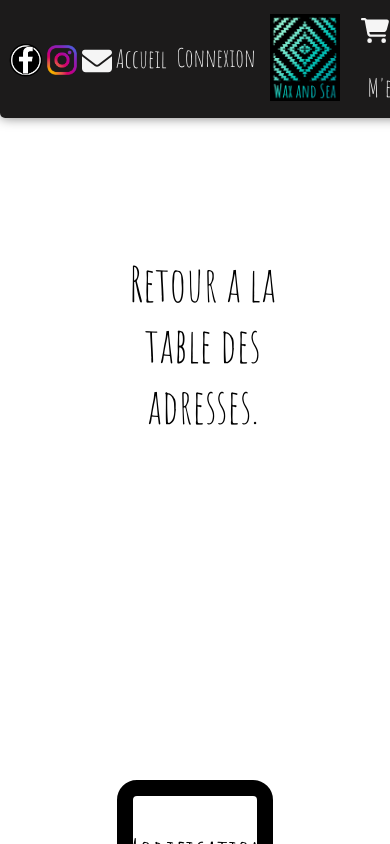
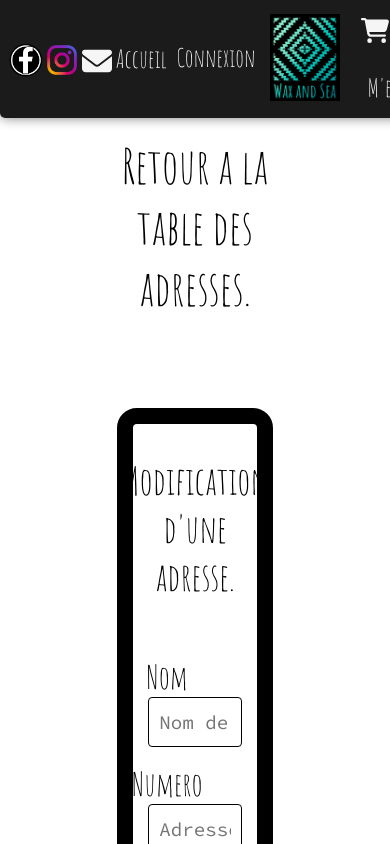
Before and after one commit to tristanlaulanie/waxandsea-front-dashboard, a React (Create React App) app: page /dashboard/adresses/set in a window 390 px wide. Shown: the top 844 px of the page. Built offline with nearby package versions, Linux system fonts and the light colour scheme.

Commit message:
dashboard_set-adresses:responsive:done

```diff
--- a/src/components/Dashboard/Adresses/SetAdresses/SetAdresses.css
+++ b/src/components/Dashboard/Adresses/SetAdresses/SetAdresses.css
@@ -17,7 +17,7 @@
     text-align: center;
     color: black;
     margin-bottom: 3rem;
-    left: 11vw;
+    left: 10vw;
     text-decoration: none;
 }
 
--- a/src/components/Dashboard/Adresses/SetAdresses/SetAdressesResponsive.css
+++ b/src/components/Dashboard/Adresses/SetAdresses/SetAdressesResponsive.css
@@ -8,9 +8,10 @@
 @media screen and (width <= 845px) {
     .setAdresses_dashboard_link {
         position: relative;
+        top: 8vh;
     }
     .setAdresses_add_form {
-        margin-top: 30vh;
+        margin-top: -14vh;
     }
 }
 
```
